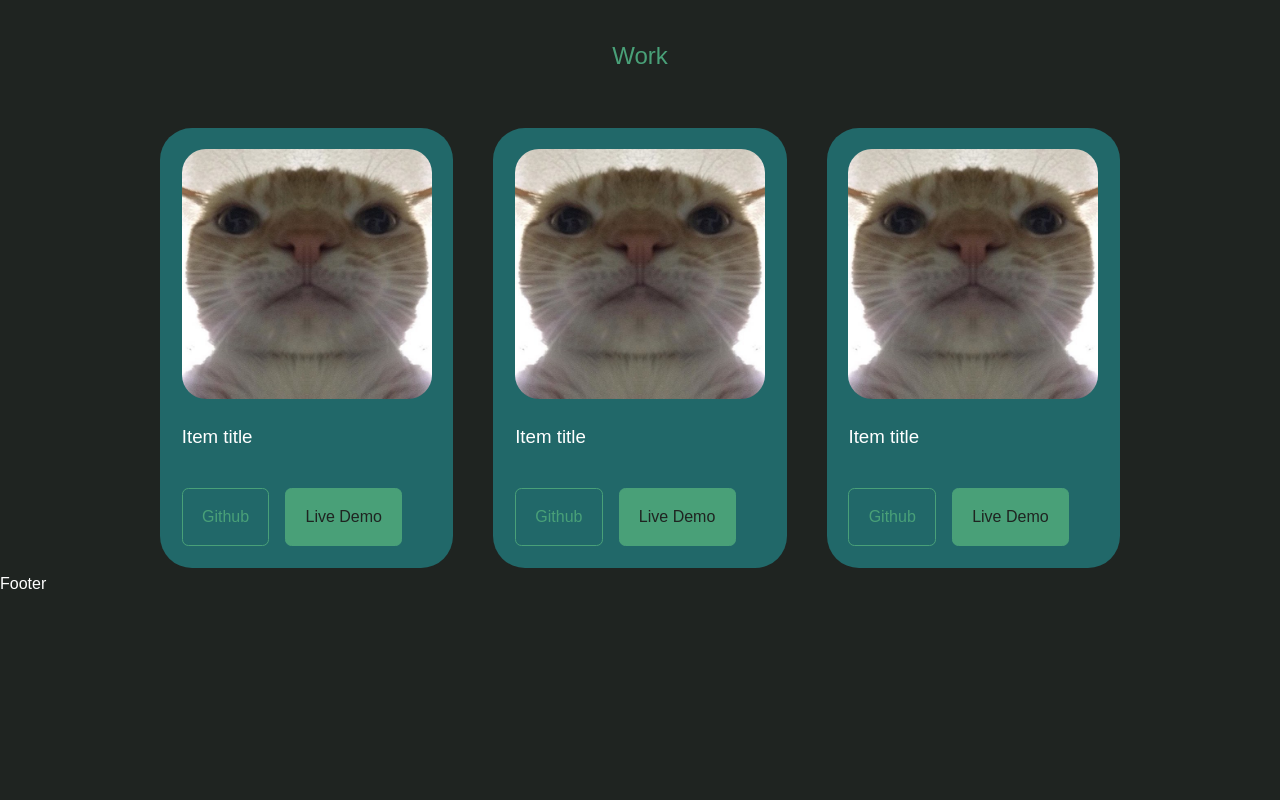
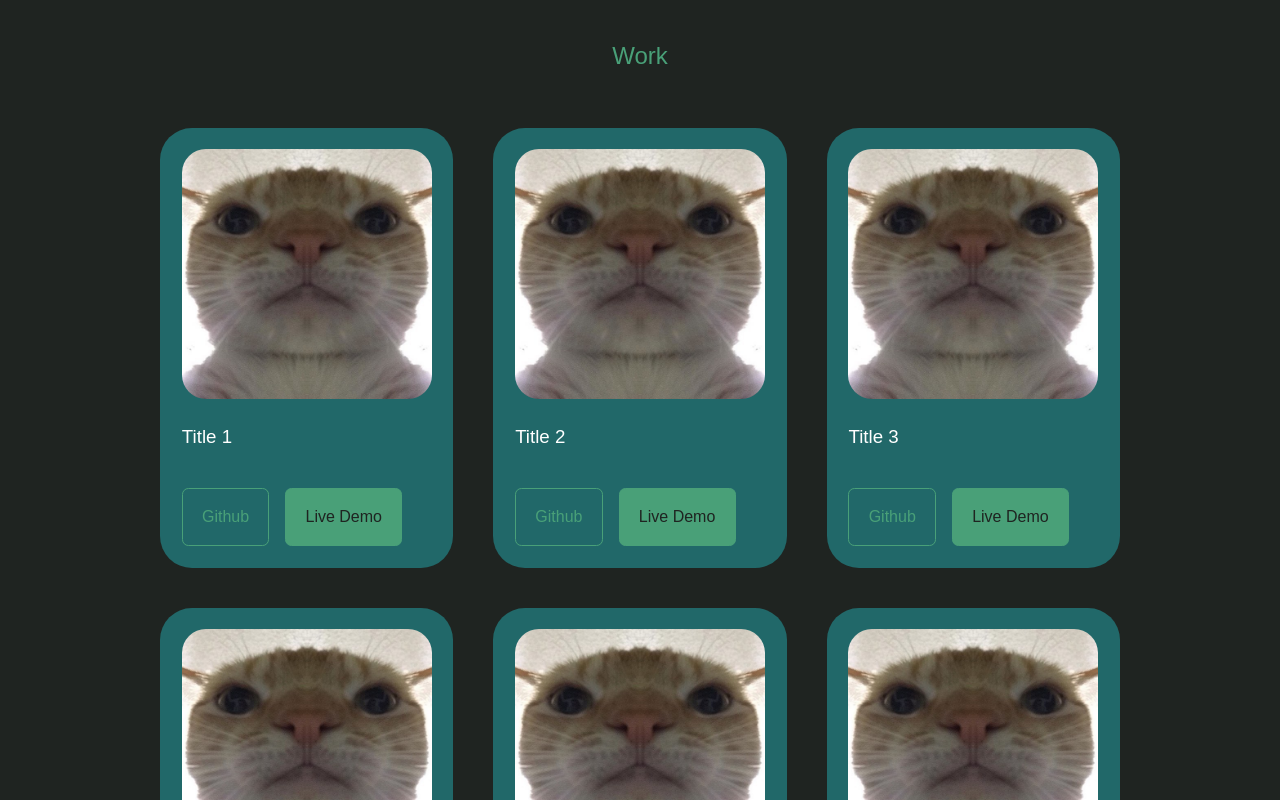
Before and after one commit to davidbaptista/davidbaptista.github.io, a React (Create React App) app: page / in a window 1280 px wide. Shown: the part 440-1240 px from the top of the page. Before the commit the page ends 1040 px from the top, so only its background shows below. Built offline with nearby package versions, Linux system fonts and the light colour scheme.

Commit message:
map for projects

```diff
--- a/src/components/portfolio/Portfolio.jsx
+++ b/src/components/portfolio/Portfolio.jsx
@@ -1,6 +1,51 @@
-import React from 'react';
 import IMG1 from '../../assets/portfolio/stare.jpg';
 import './portfolio.scss'
+
+
+const data = [
+  {
+    id: 1,
+    image: IMG1,
+    title: 'Title 1',
+    github: 'https://github.com',
+    demo: 'https://davidbaptista.github.io',
+  },
+  {
+    id: 2,
+    image: IMG1,
+    title: 'Title 2',
+    github: 'https://github.com',
+    demo: 'https://davidbaptista.github.io',
+  },
+  {
+    id: 3,
+    image: IMG1,
+    title: 'Title 3',
+    github: 'https://github.com',
+    demo: 'https://davidbaptista.github.io',
+  },
+  {
+    id: 4,
+    image: IMG1,
+    title: 'Title 4',
+    github: 'https://github.com',
+    demo: 'https://davidbaptista.github.io',
+  },
+  {
+    id: 5,
+    image: IMG1,
+    title: 'Title 5',
+    github: 'https://github.com',
+    demo: 'https://davidbaptista.github.io',
+  },
+  {
+    id: 6,
+    image: IMG1,
+    title: 'Title 6',
+    github: 'https://github.com',
+    demo: 'https://davidbaptista.github.io',
+  }
+]
 
 const Portfolio = () => {
   return (
@@ -8,37 +53,22 @@ const Portfolio = () => {
       <h2>Work</h2>
 
       <div className='container portfolio-container'>
-        <article className='portfolio-item'>
-          <div className='portfolio-item-img'>
-            <img src={IMG1} alt='Stare' />
-          </div>
-          <h3>Item title</h3>
-          <div className='portfolio-item-cta'>
-            <a href='https://github.com' className='btn' target='_blank' rel='noopener noreferrer'>Github</a>
-            <a href='https://davidbaptista.github.io' className='btn btn-primary' target='_blank' rel='noopener noreferrer'>Live Demo</a>
-          </div>
-        </article>
-        <article className='portfolio-item'>
-          <div className='portfolio-item-img'>
-            <img src={IMG1} alt='Stare' />
-          </div>
-          <h3>Item title</h3>
-          <div className='portfolio-item-cta'>
-            <a href='https://github.com' className='btn' target='_blank' rel='noopener noreferrer'>Github</a>
-            <a href='https://davidbaptista.github.io' className='btn btn-primary' target='_blank' rel='noopener noreferrer'>Live Demo</a>
-          </div>
-        </article>
-
-        <article className='portfolio-item'>
-          <div className='portfolio-item-img'>
-            <img src={IMG1} alt='Stare' />
-          </div>
-          <h3>Item title</h3>
-          <div className='portfolio-item-cta'>
-            <a href='https://github.com' className='btn' target='_blank' rel='noopener noreferrer'>Github</a>
-            <a href='https://davidbaptista.github.io' className='btn btn-primary' target='_blank' rel='noopener noreferrer'>Live Demo</a>
-          </div>
-        </article>
+        {
+          data.map(({id, image, title, github, demo}) => {
+            return (
+              <article key={id} className='portfolio-item'>
+                <div className='portfolio-item-img'>
+                  <img src={image} alt={title} />
+                </div>
+                <h3>{title}</h3>
+                <div className='portfolio-item-cta'>
+                  <a href={github} className='btn' target='_blank' rel='noopener noreferrer'>Github</a>
+                  <a href={demo} className='btn btn-primary' target='_blank' rel='noopener noreferrer'>Live Demo</a>
+                </div>
+              </article>
+            )
+          })
+        }
       </div>
     </section>
   )
```
